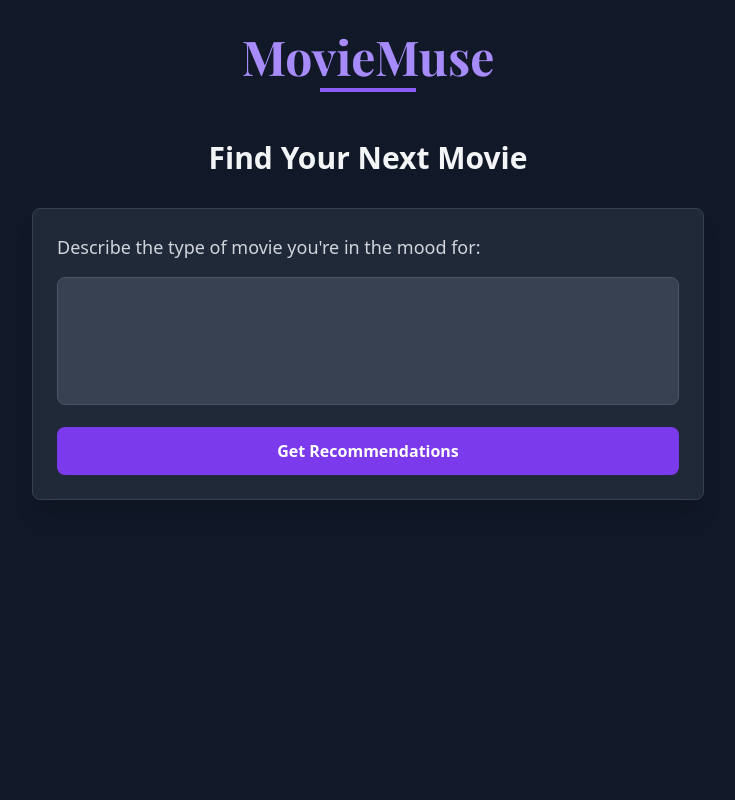
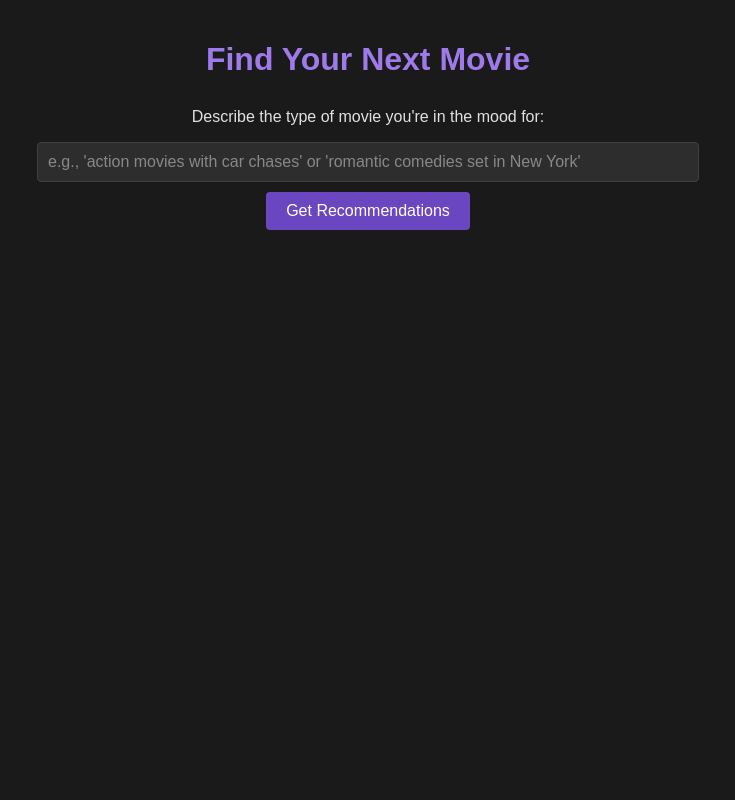
Before and after one commit to Mufasaxi/MovieMuse, a Flask app: page / in a window 1280 px wide. Shown: the whole page, without its empty margins (272-1007 px from the left). Run offline with Flask 3, Linux system fonts and the light colour scheme.

Commit message:
feat: fix button, minimise text input field

```diff
--- a/templates/index.html
+++ b/templates/index.html
@@ -1,40 +1,67 @@
 <!DOCTYPE html>
-<html lang="en">
+<html>
 <head>
-    <meta charset="UTF-8">
-    <meta name="viewport" content="width=device-width, initial-scale=1.0">
-    <title>Movie Muse</title>
-    <link href="https://cdnjs.cloudflare.com/ajax/libs/tailwindcss/2.2.19/tailwind.min.css" rel="stylesheet">
-    <link href="https://fonts.googleapis.com/css2?family=Playfair+Display:wght@700&display=swap" rel="stylesheet">
+    <title>Movie Recommendations</title>
     <style>
-        .title-font {
-            font-family: 'Playfair Display', serif;
+        body {
+            font-family: Arial, sans-serif;
+            max-width: 800px;
+            margin: 0 auto;
+            padding: 20px;
+            background-color: #1a1a1a;
+            color: #e1e1e1;
+        }
+        .search-form {
+            margin: 20px 0;
+            text-align: center;
+        }
+        input[type="text"] {
+            width: 80%;
+            padding: 10px;
+            font-size: 16px;
+            margin-bottom: 10px;
+            background-color: #2d2d2d;
+            border: 1px solid #404040;
+            color: #e1e1e1;
+            border-radius: 4px;
+            transition: border-color 0.3s ease;
+        }
+        input[type="text"]:focus {
+            outline: none;
+            border-color: #6b46c1;
+            box-shadow: 0 0 0 2px rgba(107, 70, 193, 0.2);
+        }
+        input[type="text"]::placeholder {
+            color: #888;
+        }
+        button {
+            padding: 10px 20px;
+            font-size: 16px;
+            background-color: #6b46c1;
+            color: white;
+            border: none;
+            cursor: pointer;
+            border-radius: 4px;
+            transition: background-color 0.3s ease;
+        }
+        button:hover {
+            background-color: #553c9a;
+        }
+        h1 {
+            color: #9f7aea;
+            text-align: center;
+            margin-bottom: 30px;
         }
     </style>
 </head>
-<body class="min-h-screen bg-gray-900">
-    <div class="container mx-auto px-4 py-8">
-        <header class="text-center mb-12">
-            <h1 class="title-font text-5xl text-purple-400 mb-2">MovieMuse</h1>
-            <div class="w-24 h-1 bg-purple-500 mx-auto"></div>
-        </header>
-
-        <main class="max-w-2xl mx-auto">
-            <h2 class="text-3xl font-semibold text-gray-100 mb-8 text-center">Find Your Next Movie</h2>
-
-            <div class="bg-gray-800 rounded-lg shadow-xl p-6 border border-gray-700">
-                <label class="block text-gray-300 text-lg mb-4">
-                    Describe the type of movie you're in the mood for:
-                </label>
-                <textarea
-                    class="w-full p-3 bg-gray-700 border border-gray-600 rounded-lg focus:ring-2 focus:ring-purple-500 focus:border-purple-500 text-gray-100 h-32 resize-none placeholder-gray-400"
-                    placeholder="E.g., Something adventurous with plot twists...">
-                </textarea>
-                <button class="mt-4 bg-purple-600 text-white px-6 py-3 rounded-lg hover:bg-purple-700 transition-colors w-full font-semibold">
-                    Get Recommendations
-                </button>
-            </div>
-        </main>
-    </div>
+<body>
+    <h1>Find Your Next Movie</h1>
+    <form class="search-form" method="post">
+        <p>Describe the type of movie you're in the mood for:</p>
+        <input type="text" id="preferences" name="preferences"
+               placeholder="e.g., 'action movies with car chases' or 'romantic comedies set in New York'" required>
+        <br>
+        <button type="submit">Get Recommendations</button>
+    </form>
 </body>
 </html>
```
